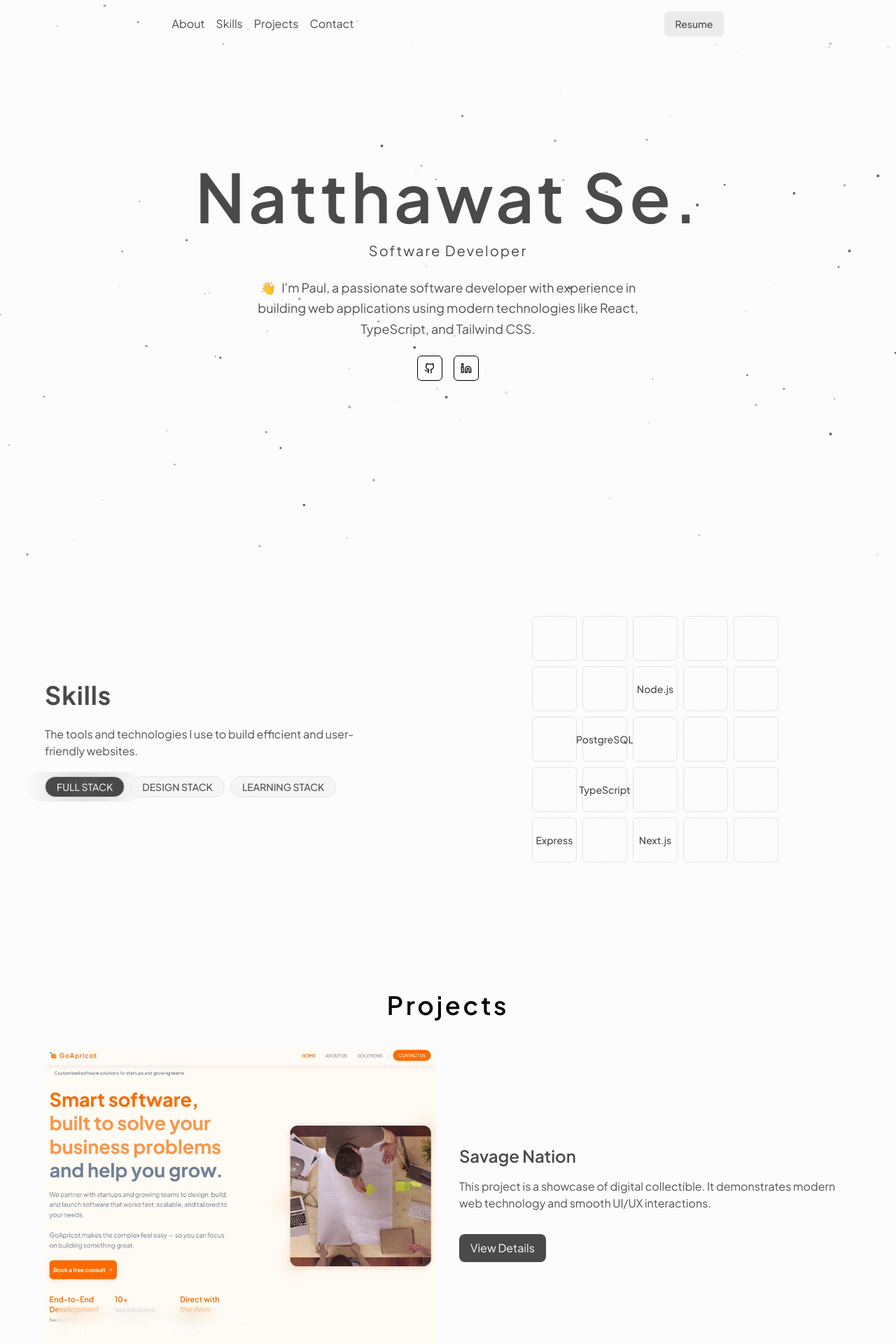
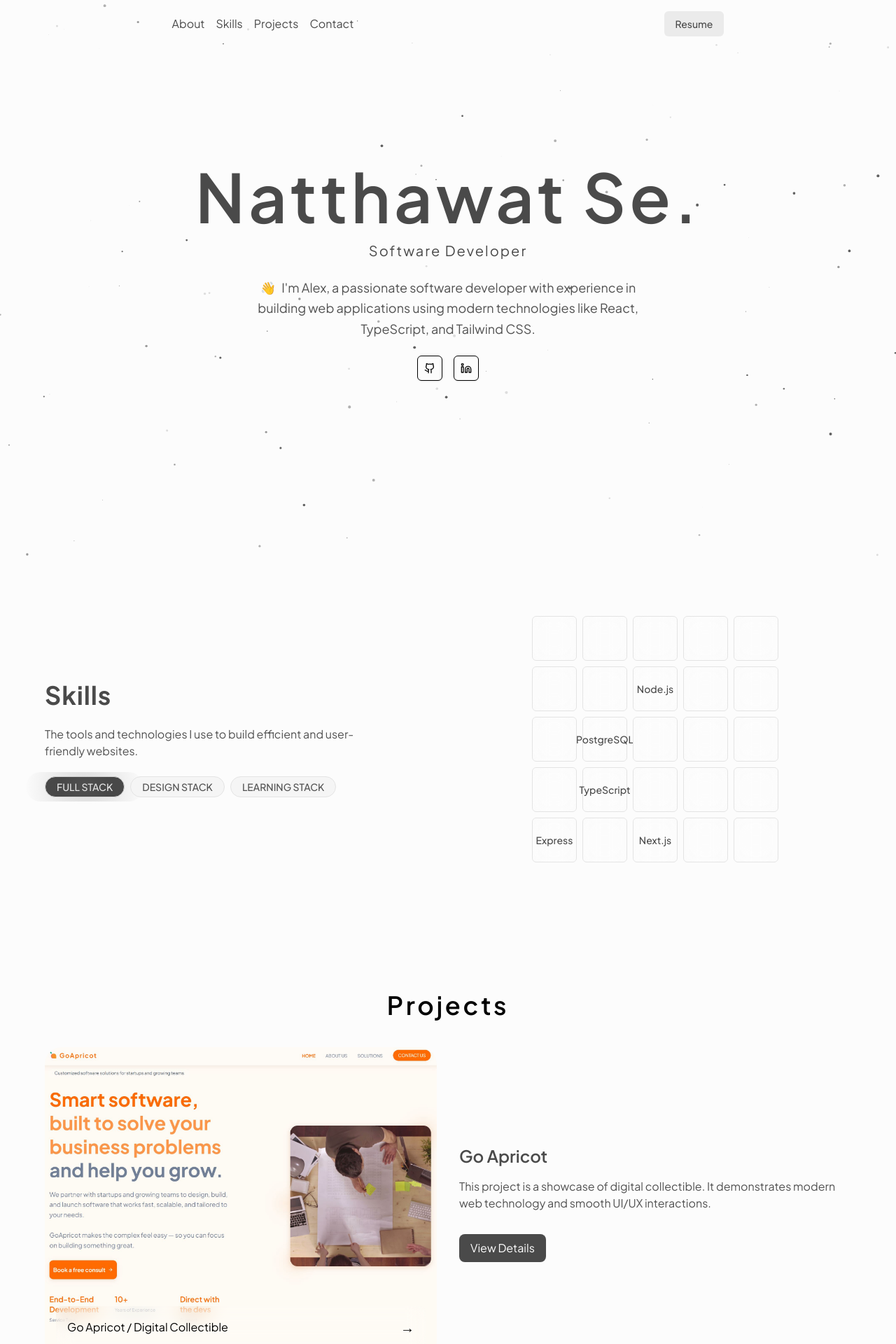
Before and after one commit to thedramaboy/my-portfolio, a Next.js app: page / in a window 1280 px wide. Shown: the top 1920 px of the page at 70% size. Built offline with nearby package versions, Linux system fonts and the light colour scheme.

Commit message:
refactor: updated some details to components

```diff
--- a/src/components/hero.tsx
+++ b/src/components/hero.tsx
@@ -121,7 +121,7 @@ export default function Hero() {
           transition={{ duration: 0.8, delay: 0.4 }}
         >
           <span role="img" aria-label="waving hand" className="mr-2">👋</span>
-          I&apos;m Paul, a passionate software developer with experience in
+          I&apos;m Alex, a passionate software developer with experience in
           building web applications using modern technologies like React, TypeScript,
           and Tailwind CSS.
         </motion.p>
--- a/src/components/projects.tsx
+++ b/src/components/projects.tsx
@@ -4,7 +4,7 @@ import Image from "next/image"
 
 const projects = [
   {
-    title: "Savage Nation",
+    title: "Go Apricot",
     description: "Digital Collectible",
     image: "/images/pic1.jpg",
   },
@@ -43,8 +43,8 @@ export default function Projects() {
 
                 {/* Liquid Glass Overlay */}
                 <div className="absolute bottom-4 left-4 right-4 p-4 bg-white/10 backdrop-blur-md rounded-lg flex justify-between items-center text-sm md:text-base">
-                  <span className="text-white">{project.title} / {project.description}</span>
-                  <span className="text-white text-xl">→</span>
+                  <span className="text-foreground">{project.title} / {project.description}</span>
+                  <span className="text-foreground text-xl">→</span>
                 </div>
               </div>
 
--- a/src/components/skills.tsx
+++ b/src/components/skills.tsx
@@ -31,7 +31,7 @@ export default function Skills() {
 
   return (
     <section
-      id="projects"
+      id="skills"
       className="bg-background text-foreground px-6 py-20"
     >
       <div className="max-w-6xl mx-auto grid grid-cols-1 md:grid-cols-2 gap-8">
```
